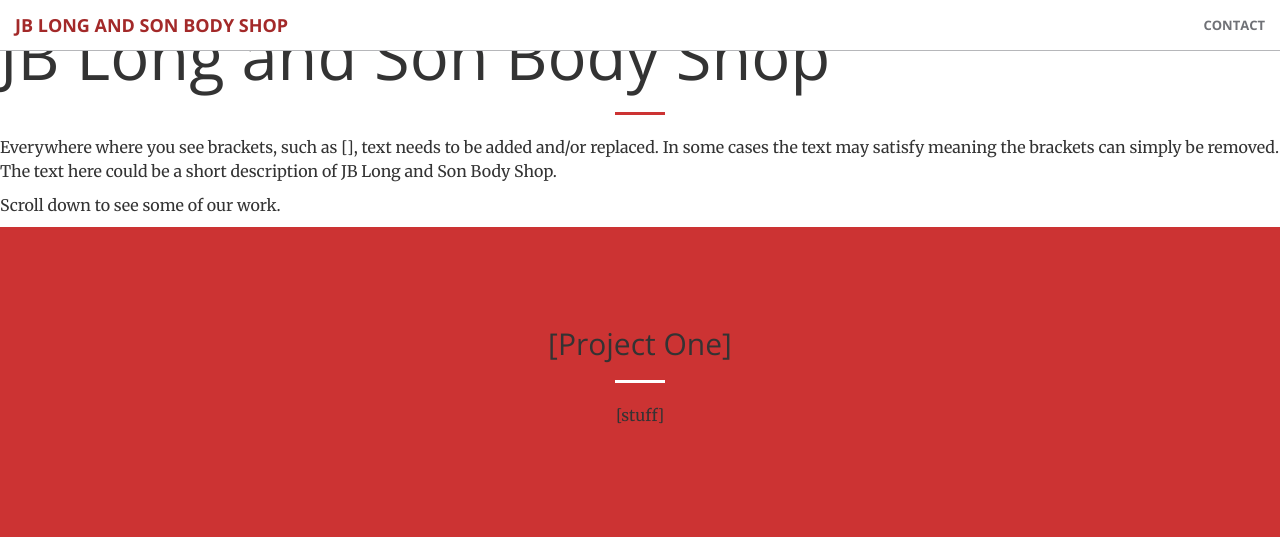
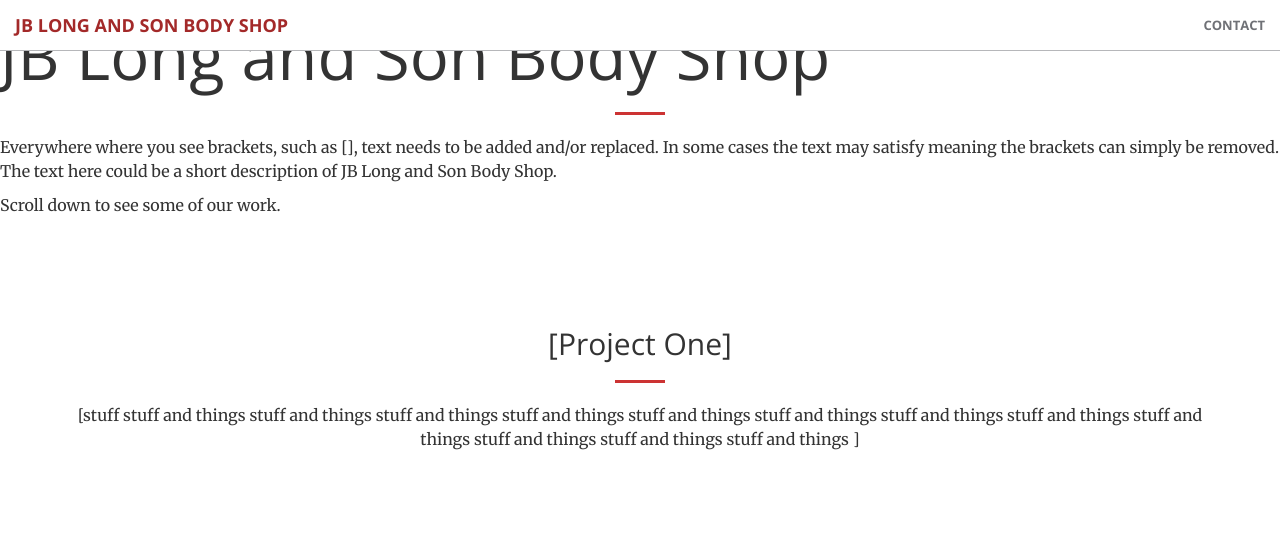
Before and after one commit to matthewlong29/JBShop_Site, a Jekyll site: the page built from _posts/2016-08-03-more-before-and-after.md, in a window 1280 px wide and 1400 px high, cut to the strip 0-541 px from the top of the window. Built offline with Jekyll 4.4.1, drawn with Linux system fonts in a browser that asks for light colours; some of the changed text lies outside the part shown.

Commit message:
Fixed margins, padding, and corrected image links

```diff
--- a/_includes/before-and-after/projects/project1.html
+++ b/_includes/before-and-after/projects/project1.html
@@ -1,27 +1,27 @@
-<section class="bg-red no-margin small-padding" id="project1-title">
+<section class="no-margin small-padding-top" id="project1-title">
     <div class="container">
         <div class="row">
             <div class="col-lg-12 col-lg-offset-0 text-center">
                 <h2 class="section-heading">[Project One]</h2>
-                <hr class="light">
-                <p>[stuff]</p>
+                <hr>
+                <p>[stuff stuff and things stuff and things stuff and things stuff and things stuff and things stuff and things stuff and things stuff and things stuff and things stuff and things stuff and things stuff and things ]</p>
             </div>
         </div>
     </div>
 </section>
 
-<section class="small-padding" id="project1-content">
+<section class="small-padding-bot" id="project1-content">
 <section class="no-padding no-margin" id="project1-images">
     <div class="container">
         <div class="row no-gutter">
             <div class="col-lg-6 col-lg-offset-0">
                 <div class="col-lg-12">
-                    <img src="../img/before-and-after/1.jpg" class="img-responsive">
+                    <img src="../img/before-and-after/project1a-before.png" class="img-responsive">
                 </div>
             </div>
             <div class="col-lg-6 col-lg-offset-0">
                 <div class="col-lg-12">
-                    <img src="../img/before-and-after/1.jpg" class="img-responsive">
+                    <img src="../img/before-and-after/project1a-before.png" class="img-responsive">
                 </div>
             </div>
         </div>
--- a/_includes/before-and-after/projects/project2.html
+++ b/_includes/before-and-after/projects/project2.html
@@ -1,27 +1,27 @@
-<section class="bg-red no-margin small-padding" id="project2-title">
+<section class="no-margin small-padding-top" id="project2-title">
     <div class="container">
         <div class="row">
             <div class="col-lg-12 col-lg-offset-0 text-center">
                 <h2 class="section-heading">[Project Two]</h2>
-                <hr class="light">
-                <p>[stuff]</p>
+                <hr>
+                <p>[stuff stuff and things stuff and things stuff and things stuff and things stuff and things stuff and things stuff and things stuff and things stuff and things ]</p>
             </div>
         </div>
     </div>
 </section>
 
-<section class="small-padding" id="project1-content">
+<section class="small-padding-bot" id="project1-content">
 <section class="no-padding no-margin" id="project2-images">
     <div class="container">
         <div class="row no-gutter">
             <div class="col-lg-6 col-lg-offset-0">
                 <div class="col-lg-12">
-                    <img src="../img/before-and-after/1.jpg" class="img-responsive">
+                    <img src="../img/before-and-after/project1a-before.png" class="img-responsive">
                 </div>
             </div>
             <div class="col-lg-6 col-lg-offset-0">
                 <div class="col-lg-12">
-                    <img src="../img/before-and-after/1.jpg" class="img-responsive">
+                    <img src="../img/before-and-after/project1a-before.png" class="img-responsive">
                 </div>
             </div>
         </div>
--- a/_includes/before-and-after/projects/project3.html
+++ b/_includes/before-and-after/projects/project3.html
@@ -1,27 +1,27 @@
-<section class="bg-red no-margin small-padding" id="project3-title">
+<section class="no-margin small-padding-top" id="project3-title">
     <div class="container">
         <div class="row">
             <div class="col-lg-12 col-lg-offset-0 text-center">
                 <h2 class="section-heading">[Project Three]</h2>
-                <hr class="light">
-                <p>[stuff]</p>
+                <hr>
+                <p>[stuff stuff and things stuff and things stuff and things stuff and things ]</p>
             </div>
         </div>
     </div>
 </section>
 
-<section class="small-padding" id="project1-content">
+<section class="small-padding-bot" id="project1-content">
 <section class="no-padding no-margin" id="project3-images">
     <div class="container">
         <div class="row no-gutter">
             <div class="col-lg-6 col-lg-offset-0">
                 <div class="col-lg-12">
-                    <img src="../img/before-and-after/1.jpg" class="img-responsive">
+                    <img src="../img/before-and-after/project1a-before.png" class="img-responsive">
                 </div>
             </div>
             <div class="col-lg-6 col-lg-offset-0">
                 <div class="col-lg-12">
-                    <img src="../img/before-and-after/1.jpg" class="img-responsive">
+                    <img src="../img/before-and-after/project1a-before.png" class="img-responsive">
                 </div>
             </div>
         </div>
--- a/_includes/before-and-after/projects/project4.html
+++ b/_includes/before-and-after/projects/project4.html
@@ -1,27 +1,27 @@
-<section class="bg-red no-margin small-padding" id="project4-title">
+<section class="no-margin small-padding-top" id="project4-title">
     <div class="container">
         <div class="row">
             <div class="col-lg-12 col-lg-offset-0 text-center">
                 <h2 class="section-heading">[Project Four]</h2>
-                <hr class="light">
-                <p>[stuff]</p>
+                <hr>
+                <p>[stuff and things stuff and things stuff and things stuff and things ]</p>
             </div>
         </div>
     </div>
 </section>
 
-<section class="small-padding" id="project1-content">
+<section class="small-padding-bot" id="project1-content">
 <section class="no-padding no-margin" id="project4-images">
     <div class="container">
         <div class="row no-gutter">
             <div class="col-lg-6 col-lg-offset-0">
                 <div class="col-lg-12">
-                    <img src="../img/before-and-after/1.jpg" class="img-responsive">
+                    <img src="../img/before-and-after/project1a-before.png" class="img-responsive">
                 </div>
             </div>
             <div class="col-lg-6 col-lg-offset-0">
                 <div class="col-lg-12">
-                    <img src="../img/before-and-after/1.jpg" class="img-responsive">
+                    <img src="../img/before-and-after/project1a-before.png" class="img-responsive">
                 </div>
             </div>
         </div>
```
